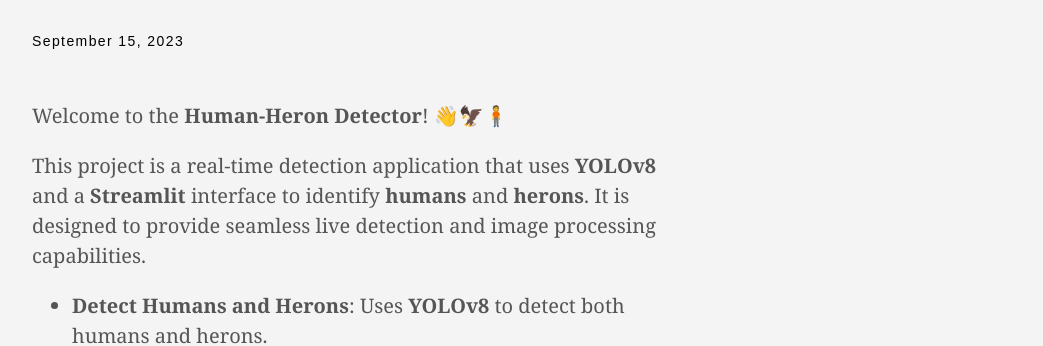
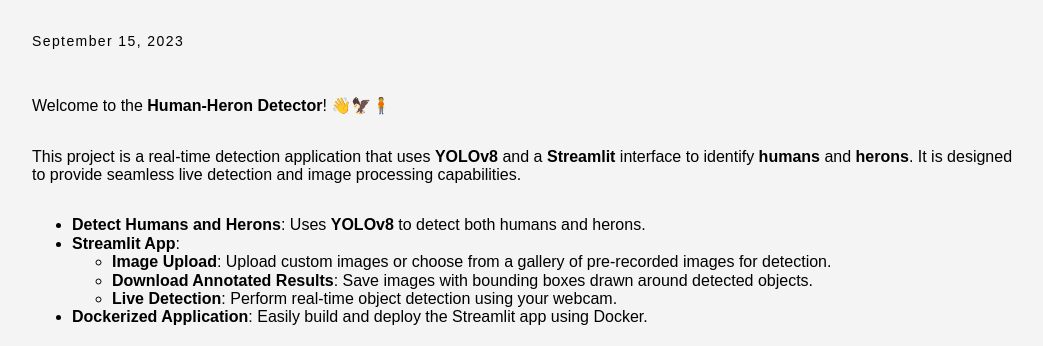
Before and after one commit to ThomasBrdes/Thomas_Portfolio, a plain HTML site: page post/project-2/index.html in a window 1280 px wide. Shown: the part 860-1206 px from the top of the page, without its empty margins (112-1155 px from the left). Drawn offline with Linux system fonts and the light colour scheme.

Commit message:
Update index.html

```diff
--- a/post/project-2/index.html
+++ b/post/project-2/index.html
@@ -187,7 +187,7 @@
 
 
     </header>
-    <div class="nested-copy-line-height lh-copy serif f4 nested-links nested-img mid-gray pr4-l w-two-thirds-l"><p>Welcome to the <strong>Human-Heron Detector</strong>! 👋🦅🧍</p>
+    <p>Welcome to the <strong>Human-Heron Detector</strong>! 👋🦅🧍</p>
 <p>This project is a real-time detection application that uses <strong>YOLOv8</strong> and a <strong>Streamlit</strong> interface to identify <strong>humans</strong> and <strong>herons</strong>. It is designed to provide seamless live detection and image processing capabilities.</p>
 <ul>
 <li><strong>Detect Humans and Herons</strong>: Uses <strong>YOLOv8</strong> to detect both humans and herons.</li>
```
